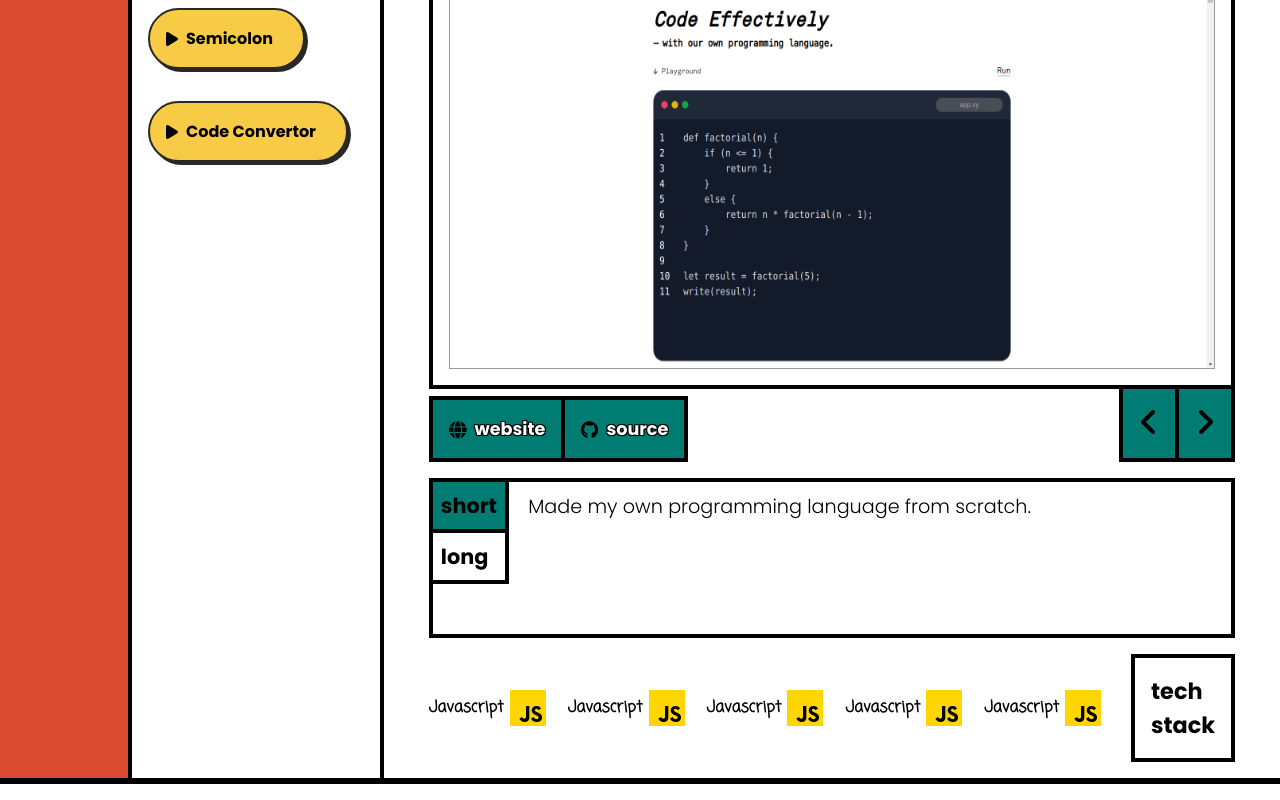
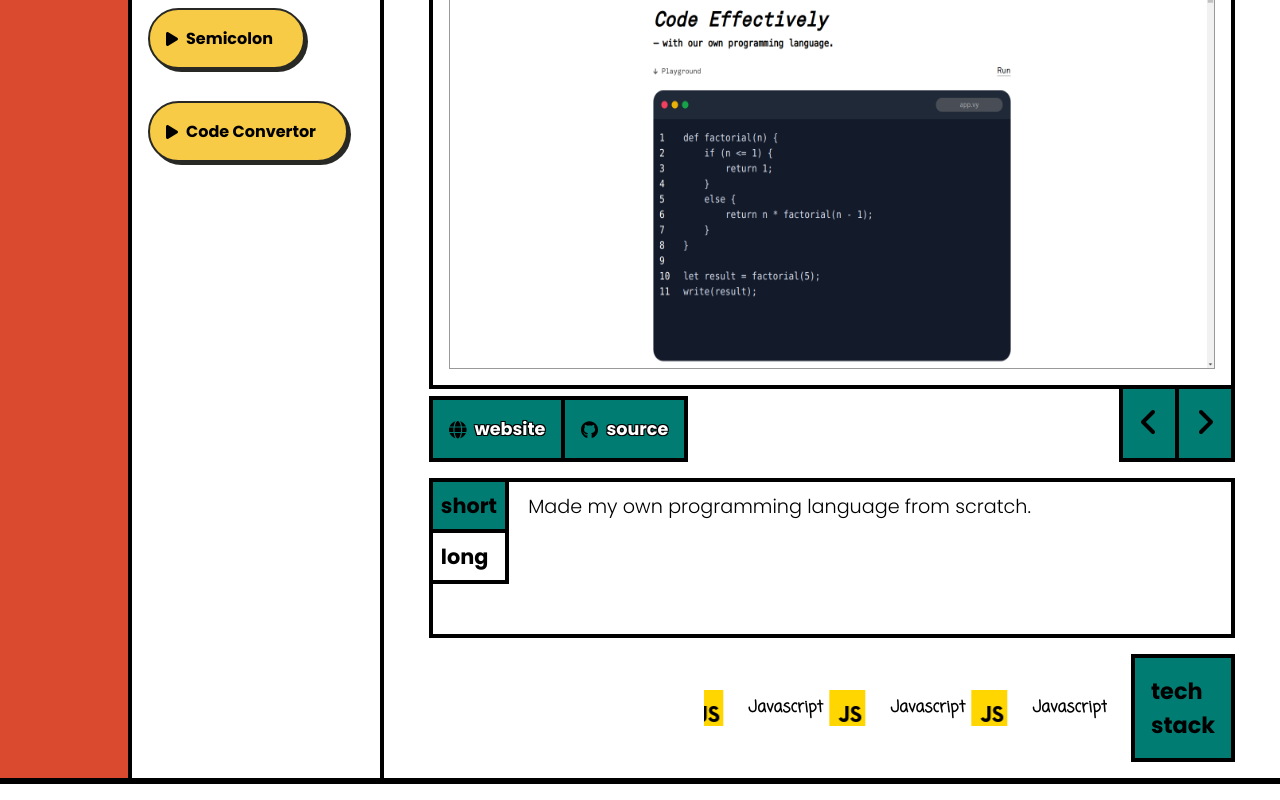
Before and after one commit to Amanjot-001/portfolio-old, a React (Vite) app: page / in a window 1280 px wide. Shown: the part 868-1668 px from the top of the page. Built offline with nearby package versions, Linux system fonts and the light colour scheme; a web font is replaced by a local one.

Commit message:
tech stack update

```diff
--- a/src/assets/styles/Header.css
+++ b/src/assets/styles/Header.css
@@ -10,17 +10,14 @@
 }
 
 .marquee {
+    display: flex;
+    align-items: center;
+    overflow: hidden;
     width: 35%;
     height: max-content;
     padding: 1rem;
     font-family: 'coming-soon', cursive;
     font-size: 1.5rem;
-}
-
-.marquee {
-    display: flex;
-    align-items: center;
-    overflow: hidden;
 }
 
 .marquee .marquee-text {
--- a/src/assets/styles/Project.css
+++ b/src/assets/styles/Project.css
@@ -199,15 +199,21 @@
     font-family: poppins-bold, sans-serif;
     padding: 1rem;
     border: 4px solid #000;
+    background-color: #007c72;
 }
 
 .carousel {
     display: flex;
-    justify-content: start;
+    justify-content: end;
     align-items: center;
-    /* width: 80%; */
-    gap: 1rem;
+    width: 80%;
+    /* gap: 2rem; */
     overflow: hidden;
+}
+
+.start {
+    justify-content: start !important;
+    width: 50% !important;
 }
 
 .tech-stack {
@@ -216,5 +222,29 @@
     align-items: center;
     font-family: coming-soon;
     font-weight: 800;
-    white-space: pre-wrap;
 }
+
+.moving-text {
+    display: flex;
+    align-items: center;
+    gap: 1.2rem;
+    width: max-content;
+}
+
+.moving {
+    padding: 0 3rem;
+    white-space: nowrap;
+    flex-shrink: 0;
+    transform: translateX(0);
+    animation: text-scroll 12s linear infinite;
+}
+
+@keyframes text-scroll {
+    0% {
+        transform: translate3d(0, 0, 0);
+    }
+
+    100% {
+        transform: translate3d(-100%, 0, 0);
+    }
+}
--- a/src/components/Project.jsx
+++ b/src/components/Project.jsx
@@ -81,13 +81,41 @@ export default function Project({ data }) {
                 )}
             </div>
             <div className="tech">
-                <div className='carousel'>
-                    {data.tech.map((obj, index) => (
-                        <div key={index} className="tech-stack">
-                            <p className='tech-name'>{obj.techName}</p>
-                            <img className='tech-image' src={obj.img} alt="tech-image" />
+                <div className={`carousel ${data.tech.length > 4 ? 'start' : ''}`}>
+                    <div className={`moving-text ${data.tech.length > 4 ? 'moving' : ''}`}>
+                        {data.tech.map((obj, index) => (
+                            <div key={index} className="tech-stack">
+                                <p className='tech-name'>{obj.techName}</p>
+                                <img className='tech-image' src={obj.img} alt="tech-image" />
+                            </div>
+                        ))}
+                        {data.tech.length > 4 &&
+                            data.tech.map((obj, index) => (
+                                <div key={index} className="tech-stack">
+                                    <p className='tech-name'>{obj.techName}</p>
+                                    <img className='tech-image' src={obj.img} alt="tech-image" />
+                                </div>
+                            ))
+                        }
+                    </div>
+                    {data.tech.length > 4 &&
+                        <div className={`moving-text ${data.tech.length > 4 ? 'moving' : ''}`}>
+                            {data.tech.map((obj, index) => (
+                                <div key={index} className="tech-stack">
+                                    <p className='tech-name'>{obj.techName}</p>
+                                    <img className='tech-image' src={obj.img} alt="tech-image" />
+                                </div>
+                            ))}
+                            {data.tech.length > 4 &&
+                                data.tech.map((obj, index) => (
+                                    <div key={index} className="tech-stack">
+                                        <p className='tech-name'>{obj.techName}</p>
+                                        <img className='tech-image' src={obj.img} alt="tech-image" />
+                                    </div>
+                                ))
+                            }
                         </div>
-                    ))}
+                    }
                 </div>
                 <div className="tech-label">
                     tech<br />
--- a/src/components/Projects.jsx
+++ b/src/components/Projects.jsx
@@ -35,35 +35,7 @@ const projects = [
             {
                 techName: 'Javascript',
                 img: js
-            },
-            {
-                techName: 'Javascript',
-                img: js
-            },
-            {
-                techName: 'Javascript',
-                img: js
-            },
-            {
-                techName: 'Javascript',
-                img: js
-            },
-            {
-                techName: 'Javascript',
-                img: js
-            },
-            {
-                techName: 'Javascript',
-                img: js
-            },
-            {
-                techName: 'Javascript',
-                img: js
-            },
-            {
-                techName: 'Javascript',
-                img: js
-            },
+            }
         ]
     },
     {
```
